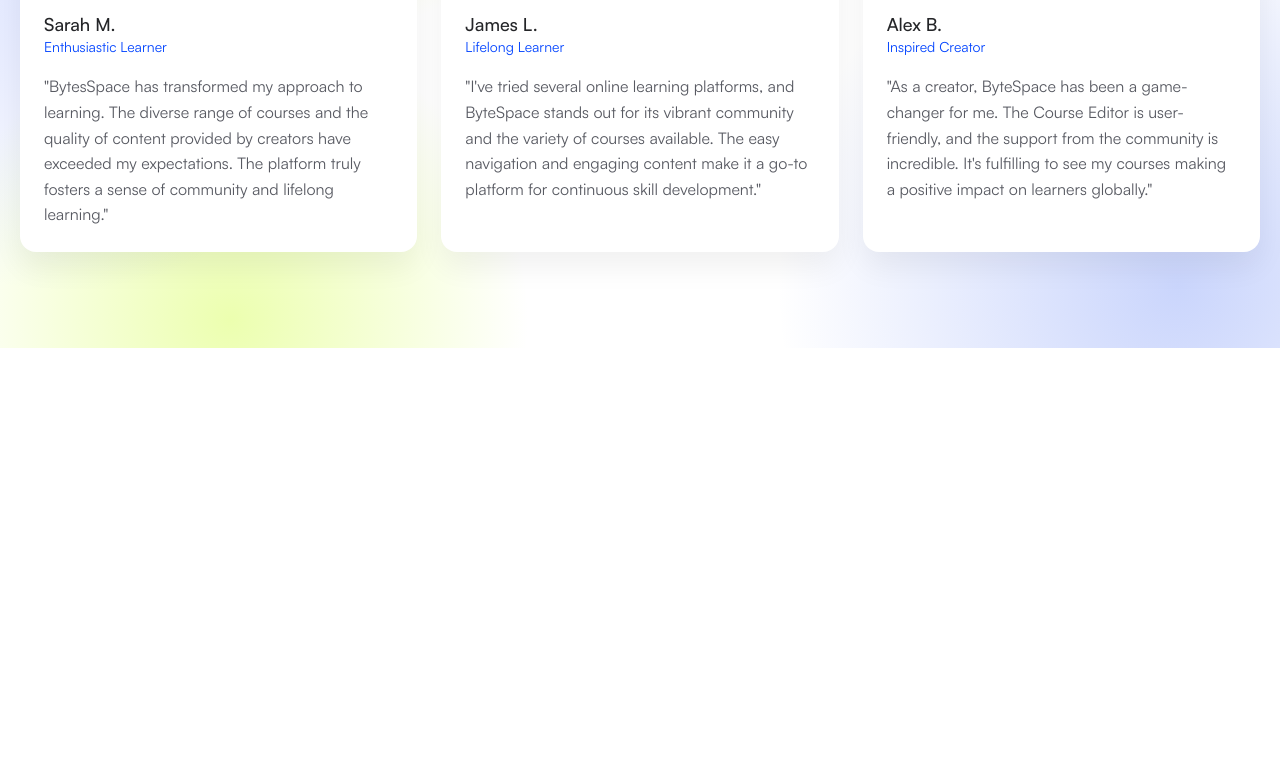
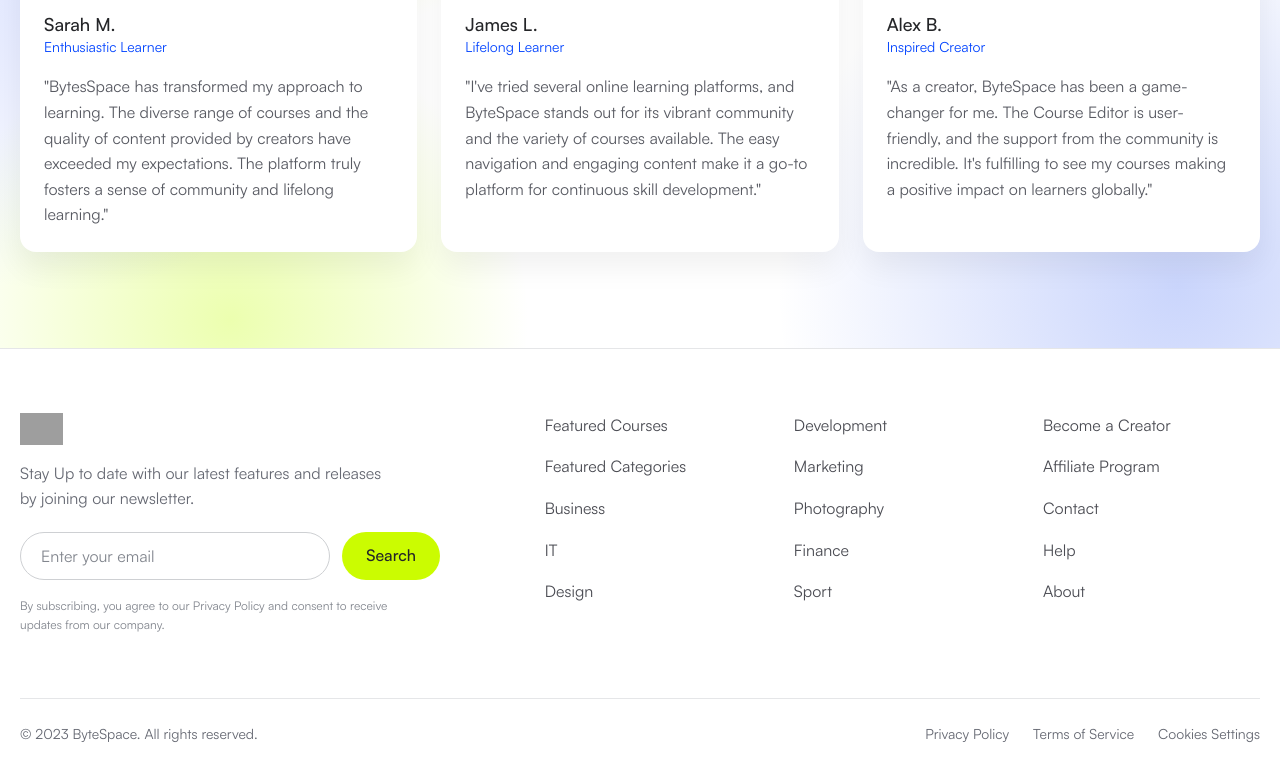
Before and after one commit to utsomondal/bytespace-new, a React (Vite) app: page / in a window 1280 px wide. Shown: the part 4939-5709 px from the top of the page. Before the commit the page ends 5287 px from the top, so only its background shows below. Built offline with nearby package versions, Linux system fonts and the light colour scheme; grey boxes are pictures that could not be loaded.

Commit message:
feat: add footer section and complete landing page

```diff
--- a/src/App.jsx
+++ b/src/App.jsx
@@ -6,6 +6,7 @@
 import GrowthSection from "./components/GrowthSection";
 import CreatorCTA from "./components/CreatorCTA";
 import Testimonials from "./components/Testimonials";
+import Footer from "./components/Footer";
 
 export default function App() {
   return (
@@ -20,6 +21,7 @@
         <CreatorCTA />
         <Testimonials />
       </main>
+      <Footer />
     </>
   );
 }
--- /dev/null
+++ b/src/components/Footer.jsx
@@ -0,0 +1,71 @@
+import Button from "./ui/Button";
+
+const footerLinks = {
+  "Featured Courses": ["Featured Categories", "Business", "IT", "Design"],
+  Development: ["Marketing", "Photography", "Finance", "Sport"],
+  "Become a Creator": ["Affiliate Program", "Contact", "Help", "About"],
+};
+
+export default function Footer() {
+  return (
+    <footer className="border-t border-neutral-100 bg-white pt-16">
+      <div className="container-1440 px-5">
+        <div className="grid gap-12 lg:grid-cols-[1fr_1.5fr]">
+
+          {/* left: logo + newsletter */}
+          <div>
+            <img src="/images/logo/footer_logo.svg" alt="ByteSpace" className="h-8 w-auto" />
+            <p className="body-m mt-4 max-w-95 text-neutral-500">
+              Stay Up to date with our latest features and releases by joining
+              our newsletter.
+            </p>
+
+            <form className="mt-5 flex max-w-105 items-center gap-3">
+              <input
+                type="email"
+                placeholder="Enter your email"
+                className="body-m h-12 flex-1 rounded-full border border-neutral-200 px-5 outline-none placeholder:text-neutral-400 focus:border-primary-500"
+              />
+              <Button type="submit" className="h-12 shrink-0">
+                Search
+              </Button>
+            </form>
+
+            <p className="body-xs mt-4 max-w-95 text-neutral-400">
+              By subscribing, you agree to our Privacy Policy and consent to
+              receive updates from our company.
+            </p>
+          </div>
+
+          {/* right: link columns */}
+          <div className="grid grid-cols-2 gap-8 sm:grid-cols-3">
+            {Object.entries(footerLinks).map(([heading, links]) => (
+              <div key={heading}>
+                <ul className="space-y-4">
+                  <li>
+                    <a href="#" className="body-m text-neutral-700 hover:text-primary-700">{heading}</a>
+                  </li>
+                  {links.map((link) => (
+                    <li key={link}>
+                      <a href="#" className="body-m text-neutral-700 hover:text-primary-700">{link}</a>
+                    </li>
+                  ))}
+                </ul>
+              </div>
+            ))}
+          </div>
+        </div>
+
+        {/* bottom bar */}
+        <div className="mt-16 flex flex-col items-center justify-between gap-4 border-t border-neutral-100 py-6 sm:flex-row">
+          <p className="body-s text-neutral-500">© 2023 ByteSpace. All rights reserved.</p>
+          <div className="flex gap-6">
+            <a href="#" className="body-s text-neutral-500 hover:text-primary-700">Privacy Policy</a>
+            <a href="#" className="body-s text-neutral-500 hover:text-primary-700">Terms of Service</a>
+            <a href="#" className="body-s text-neutral-500 hover:text-primary-700">Cookies Settings</a>
+          </div>
+        </div>
+      </div>
+    </footer>
+  );
+}
```
